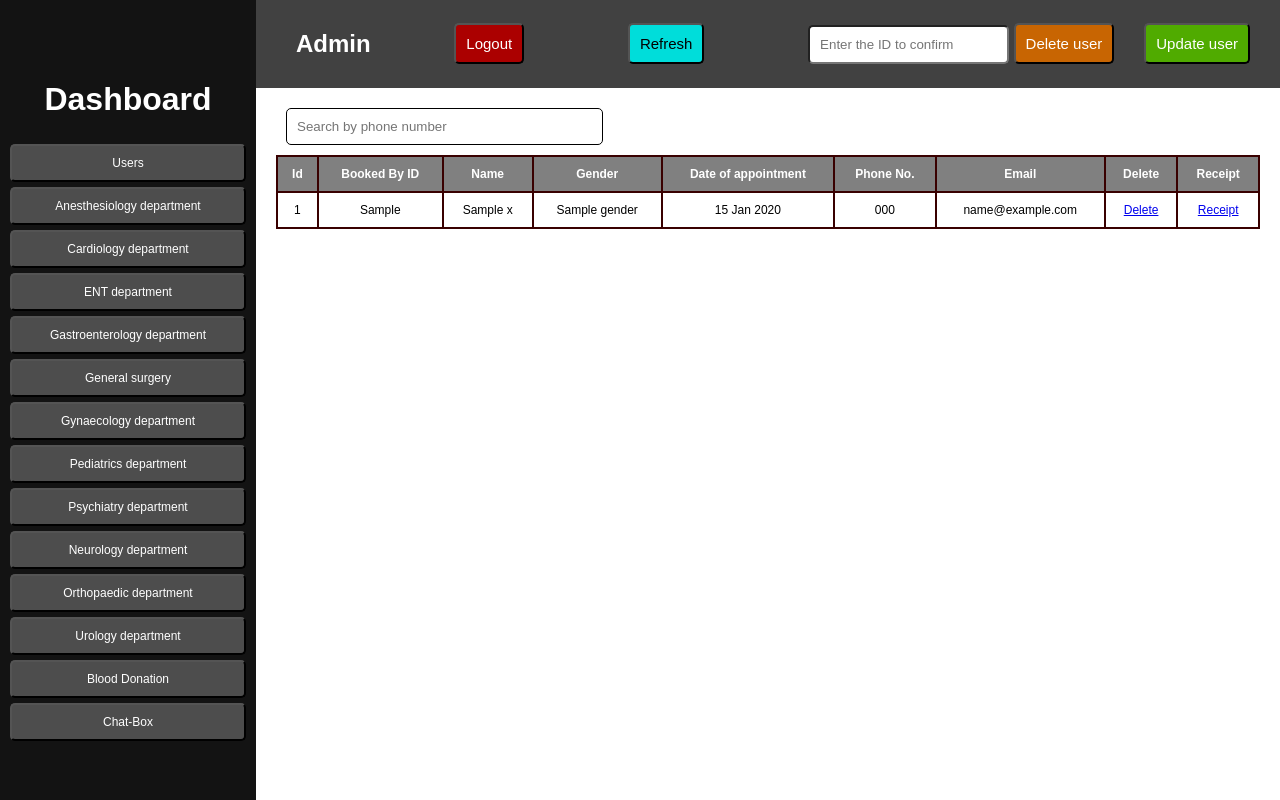
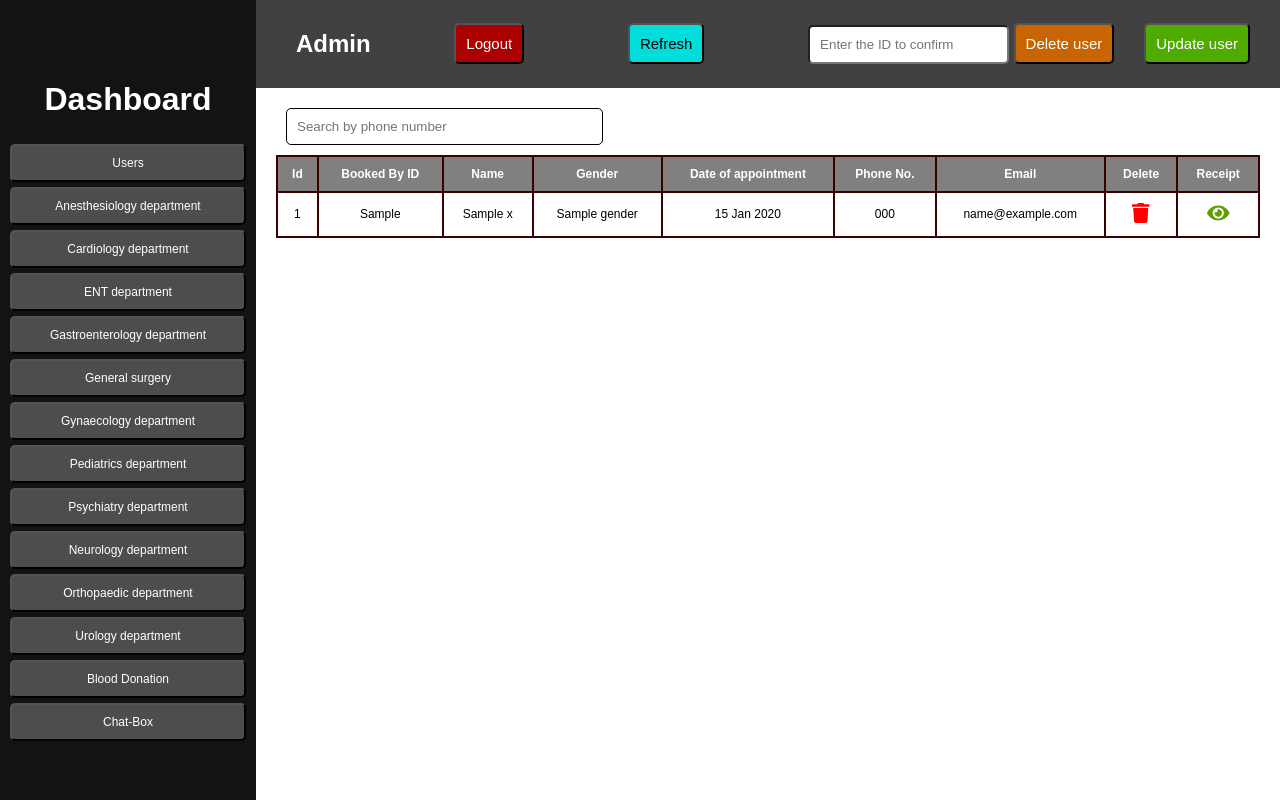
Before and after one commit to Soumyadeep-Sinha/E-Hospital, a Node server app: template views/Dashboard_pat.ejs in a window 1280 px wide. Run offline with Node 20, Linux system fonts and the light colour scheme; the template is opened without the code that fills it: most values are stand-ins (such as "Sample title", 1, 10 or a date in 2020).

Commit message:
updated ui

```diff
--- a/Chat/chat_server.js
+++ b/Chat/chat_server.js
@@ -21,6 +21,7 @@ const io = require('socket.io')(http)
 
 io.on('connection', function(socket) {
     console.log('Connected...')
+
     socket.on('message', function(msg){
         socket.broadcast.emit('message', msg)
     })
--- a/public/css/dashboard_style.css
+++ b/public/css/dashboard_style.css
@@ -201,3 +201,11 @@ th{
     text-align: center;
     color: white;
 }
+
+i{
+    color: red;
+    font-size: 20px;
+}
+.receipt{
+    color: rgb(96, 159, 0);
+}
--- a/views/Appointments.ejs
+++ b/views/Appointments.ejs
@@ -90,10 +90,10 @@
                             <%=y.Email%>
                         </td>
                         <td>
-                            <a href="http://localhost:3000/<%=route%>/delete/<%=y._id%>">Delete</a>
+                            <a href="http://localhost:3000/<%=route%>/delete/<%=y._id%>"><i class="fas fa-trash-alt"></i></a>
                         </td>
                         <td>
-                            <a href="http://localhost:3000/<%=route%>/<%=y._id%>" target="_blank">Receipt</a>
+                            <a href="http://localhost:3000/<%=route%>/<%=y._id%>" target="_blank"><i class="fas fa-eye receipt"></i></a>
                         </td>
                     </tr>
                     <%})%>
--- a/views/Dashboard_pat.ejs
+++ b/views/Dashboard_pat.ejs
@@ -65,7 +65,7 @@
             <form action="/logout" method="post">
                 <button type="submit" class="logout_btn"> Logout </button>
             </form>
-            <form action="/dashboard" method="get">
+            <form action="/dashboard/users" method="get">
                 <button type="submit" class="refresh_btn"> Refresh </button>
             </form>
             <div class="usefulbuttton">
@@ -126,10 +126,10 @@
                             <%=y.Email%>
                         </td>
                         <td>
-                            <a href="http://localhost:3000/<%=route%>/delete/<%=y._id%>">Delete</a>
+                            <a href="http://localhost:3000/<%=route%>/delete/<%=y._id%>"><i class="fas fa-trash"></i></a>
                         </td>
                         <td>
-                            <a href="http://localhost:3000/<%=route%>/<%=y._id%>" target="_blank">Receipt</a>
+                            <a href="http://localhost:3000/<%=route%>/<%=y._id%>" target="_blank"><i class="fas fa-eye receipt"></i></a>
                         </td>
 
                     </tr>
```
Also changed, not shown: public/css/Appointments.css (+8 -0 lines).
